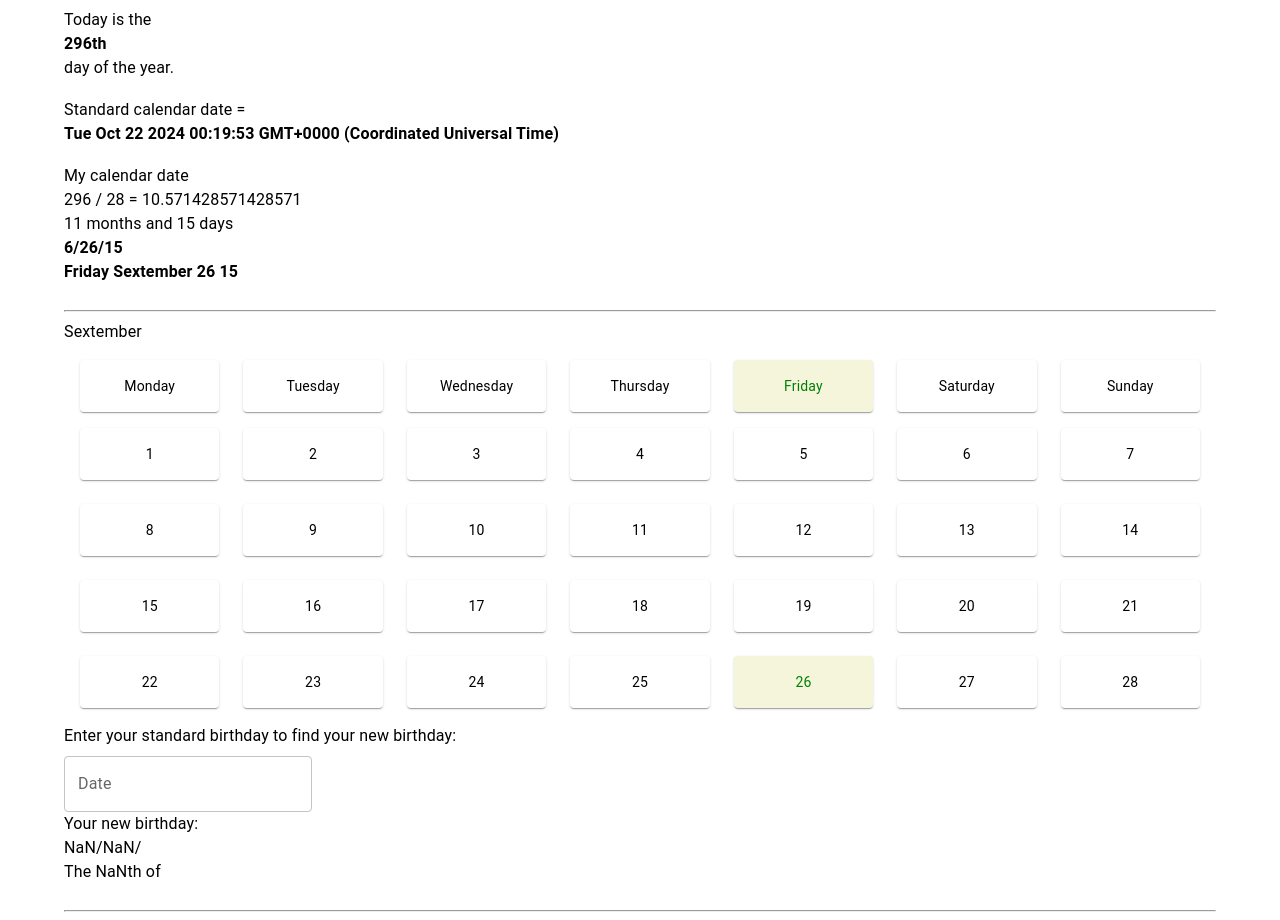
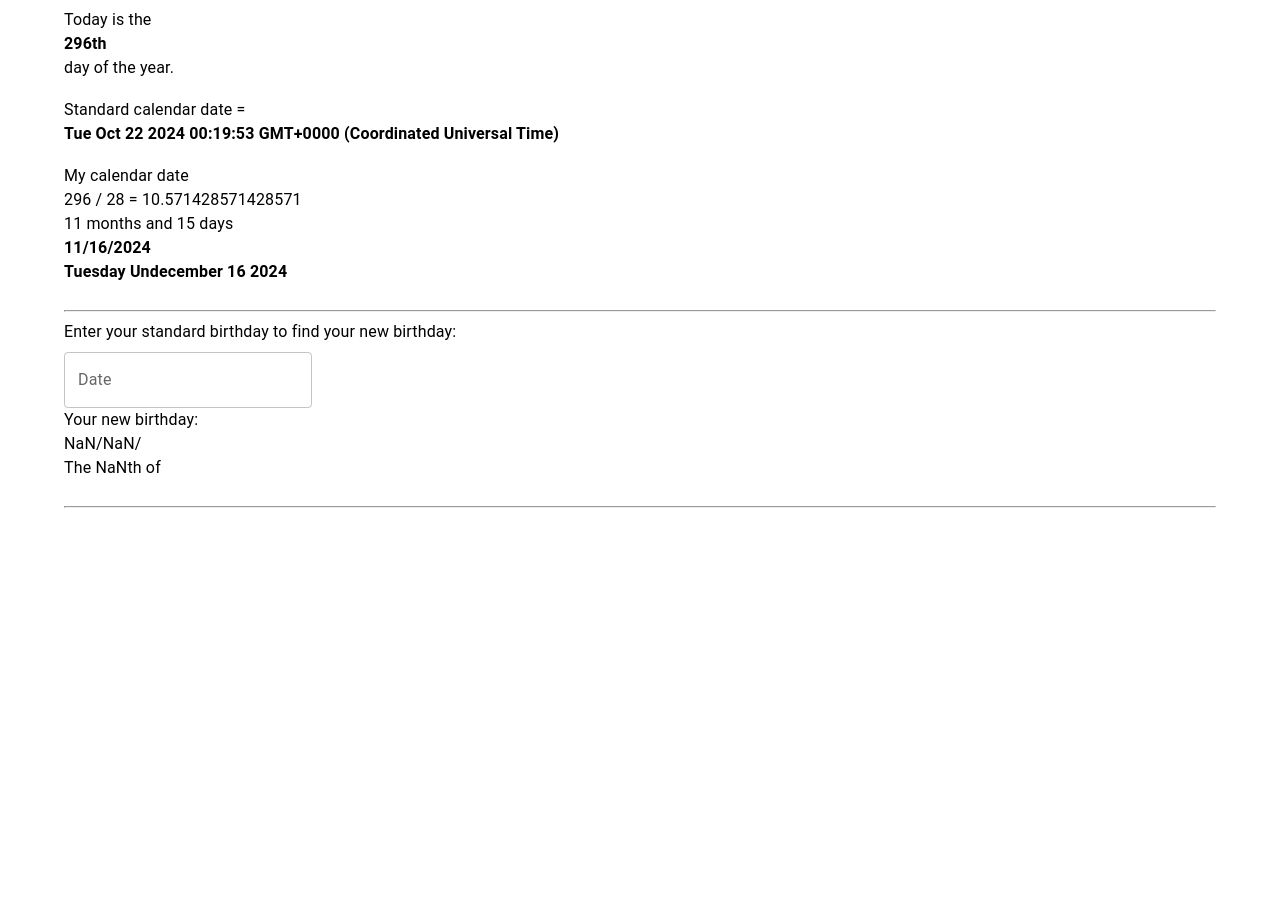
Before and after one commit to andrewwhitman-cpp/international-fixed-calendar, a React (Vite) app: page / in a window 1280 px wide. After the commit the page ends 800 px from the top, so only its background shows below. Built offline with nearby package versions, Linux system fonts and the light colour scheme.

Commit message:
updating app to let MyDate class handle date conversion

```diff
--- a/src/App.jsx
+++ b/src/App.jsx
@@ -10,12 +10,9 @@ function App() {
 	var one_day = 1000 * 60 * 60 * 24
 	var day = Math.floor(diff / one_day)
 
-	var date = Date()
+	const date = Date()
 
-	const my_day = (day - 1) % 28
-	const my_month = Math.ceil(day / 28)
-	const my_year = 2024
-	const my_date = new MyDate(my_day, my_month, my_year)
+	const my_date = new MyDate(now.getFullYear(), now.getMonth(), now.getDate())
 
 	return (
 	<Container>
@@ -47,7 +44,7 @@ function App() {
 
 		<hr />
 
-		<MyCalendar month={my_date.getMonthName()} day={my_date.getDay()} weekday={my_date.getWeekday()} />
+		{/* <MyCalendar month={my_date.getMonthName()} day={my_date.getDay()} weekday={my_date.getWeekday()} /> */}
 		<DateConverter />
 
 		<br />
```
